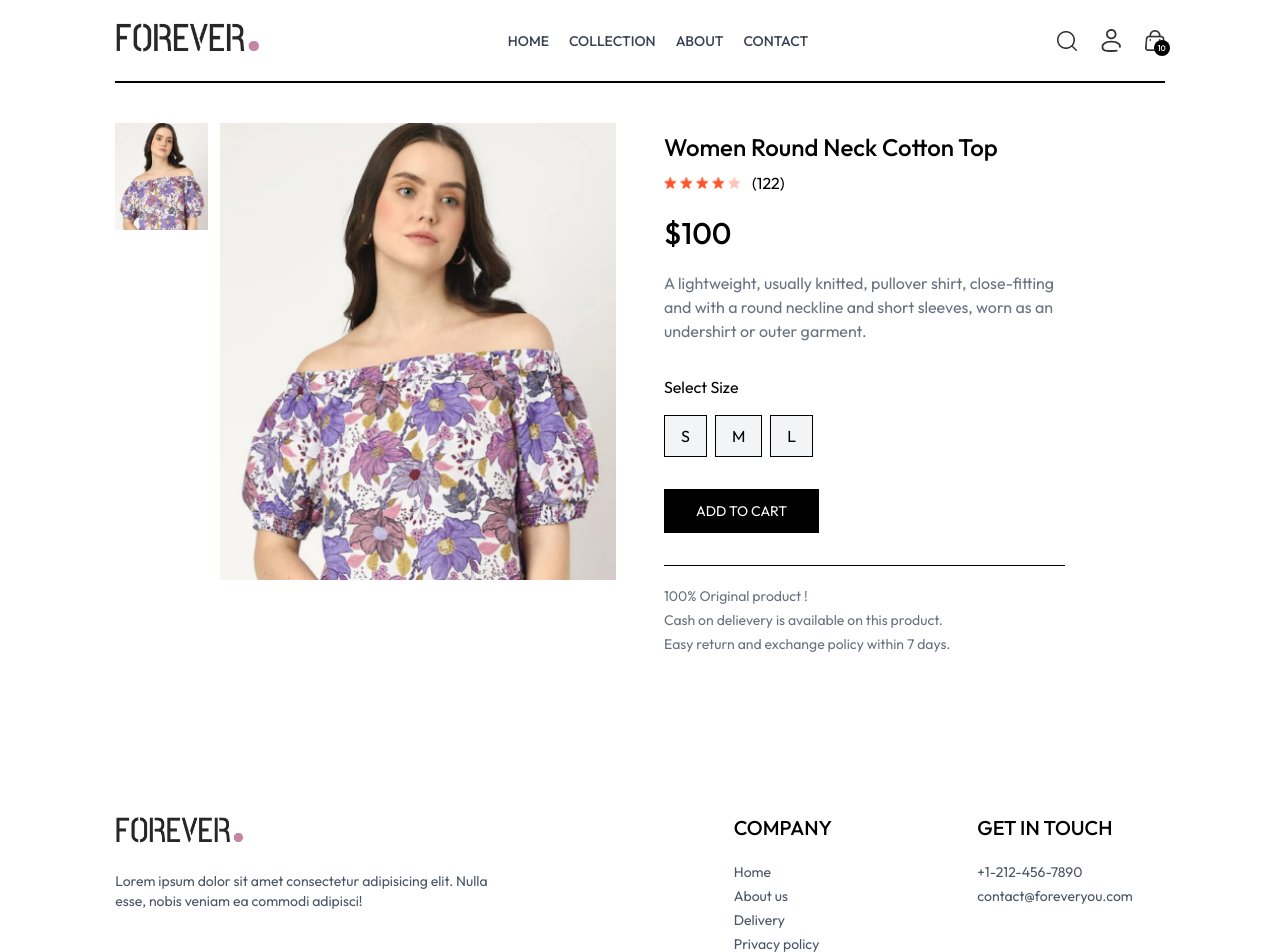
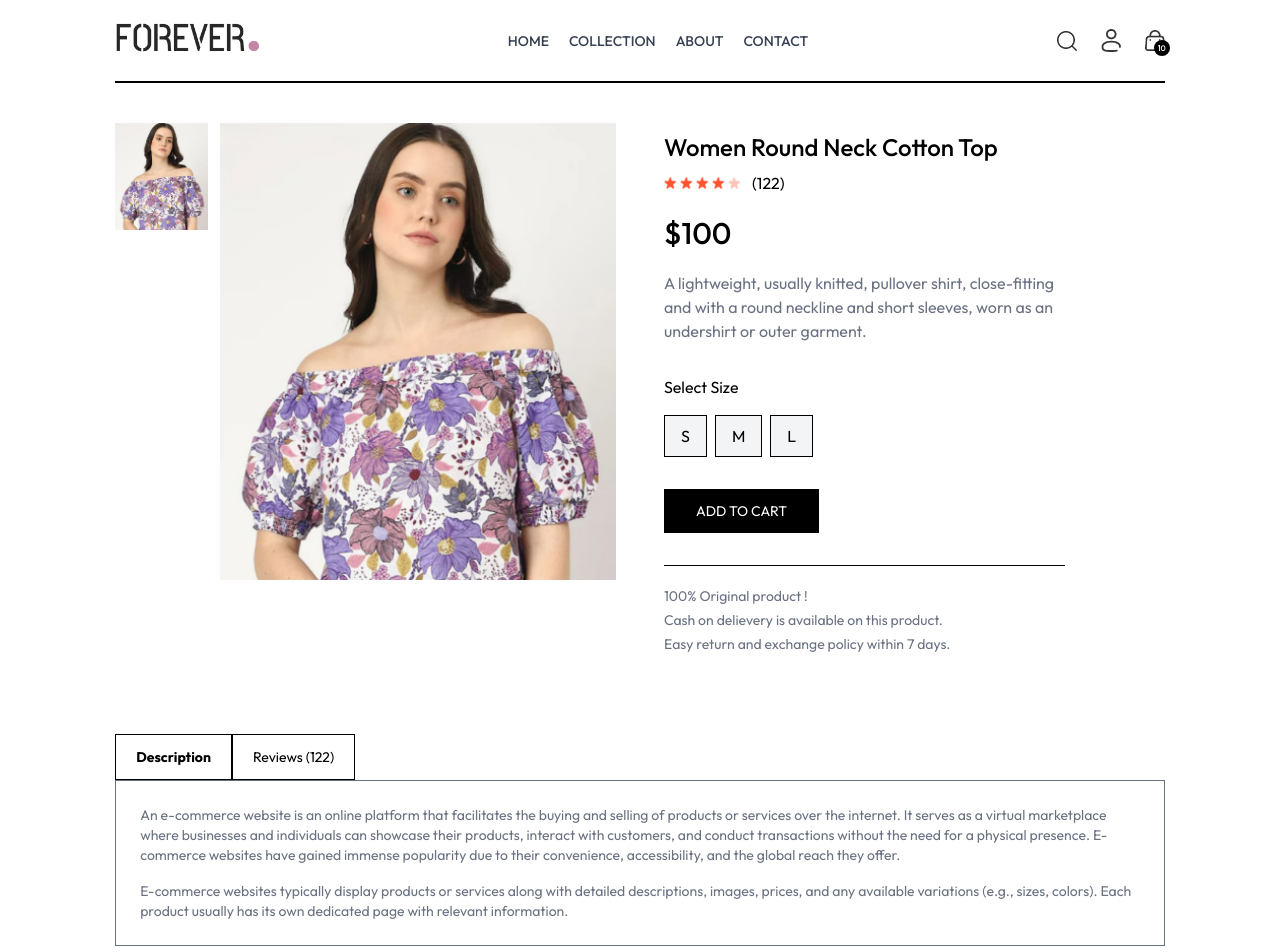
Before and after one commit to rishavraj45/E-Commerce-Web-App---Forever, a React (Vite) app in the folder frontend/: page /product/aaaaa in a window 1280 px wide. Shown: the top 952 px of the page. Built offline with nearby package versions, Linux system fonts and the light colour scheme.

Commit message:
continued: description and review section

```diff
--- a/frontend/src/pages/Product.jsx
+++ b/frontend/src/pages/Product.jsx
@@ -74,6 +74,20 @@
             </div>
         </div>
       </div>
+
+      {/* Description and review section  */}
+      <div className='mt-20'>
+        <div className='flex'>
+          <b className='border px-5 py-3 text-sm'>Description</b>
+          <p className='border px-5 py-3 text-sm'>Reviews (122)</p>
+        </div>
+        <div className='flex flex-col gap-4 border px-6 py-6 text-sm text-gray-500'>
+          <p>An e-commerce website is an online platform that facilitates the buying and selling of products or services over the internet. It serves as a virtual marketplace where businesses and individuals can showcase their products, interact with customers, and conduct transactions without the need for a physical presence. E-commerce websites have gained immense popularity due to their convenience, accessibility, and the global reach they offer.</p>
+          <p>E-commerce websites typically display products or services along with detailed descriptions, images, prices, and any available variations (e.g., sizes, colors). Each product usually has its own dedicated page with relevant information.</p>
+        </div>
+      </div>
+
+      {/* display related products  */}
     </div>
   ) : <div className='opacity-0'></div>
 }
```
